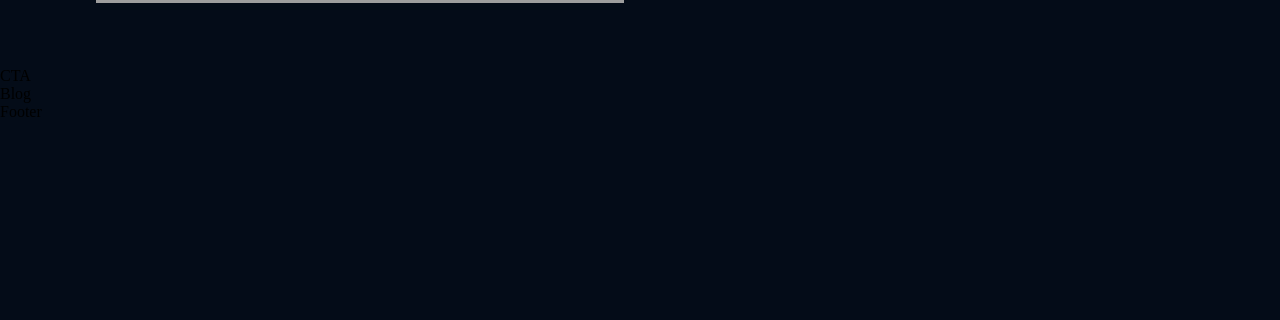
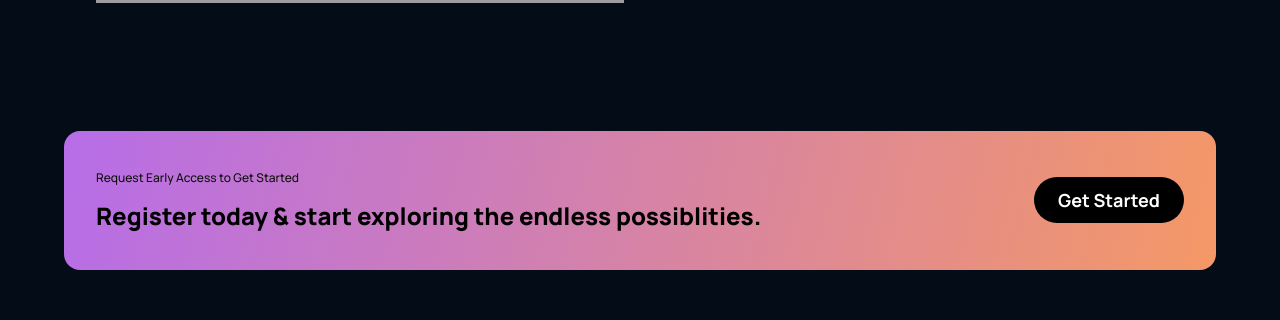
Before and after one commit to s1Develop/gpt3-s1dev, a React (Create React App) app in the folder my-app/: page / in a window 1280 px wide. Shown: the part 2697-3017 px from the top of the page. Before the commit the page ends 2818 px from the top, so only its background shows below. Built offline with nearby package versions, Linux system fonts and the light colour scheme; grey boxes are pictures that could not be loaded.

Commit message:
2:33:37 done till CTA

```diff
--- a/my-app/src/components/cta/CTA.jsx
+++ b/my-app/src/components/cta/CTA.jsx
@@ -3,7 +3,20 @@
 
 const CTA = () => {
   return (
-    <div>CTA</div>
+    <div className='gpt3__cta'>
+      <div className='gpt3__cta-content'>
+        <p>
+        Request Early Access to Get Started
+        </p>
+        <h3>
+        Register today & start exploring the endless possiblities.
+        </h3>
+      </div>
+      <div className='gpt3__cta-btn'>
+        <button type='button'>Get Started</button>
+      </div>
+
+    </div>
   )
 }
 
--- a/my-app/src/components/cta/cta.css
+++ b/my-app/src/components/cta/cta.css
@@ -0,0 +1,76 @@
+.gpt3__cta {
+    display: flex;
+    justify-content: space-between;
+    align-items: center;
+    flex-direction: row;
+
+    padding: 2rem;
+    margin: 4rem;
+    border-radius: 1rem;
+    background: var(--gradient-bar);
+}
+
+.gpt3__cta-content p {
+    font-family: var(--font-family);
+    font-weight: 500;
+    font-size: 12px;
+    line-height: 30px;
+    color: #0E0E0E;
+}
+
+.gpt3__cta-content h3 {
+    font-family: var(--font-family);
+    font-weight: 800;
+    font-size: 24px;
+    line-height: 45px;
+    color: #000000;
+}
+
+.gpt3__cta-btn {
+    display: flex;
+    justify-content: center;
+    align-items: center;
+    margin-left: 2rem;
+}
+
+.gpt3__cta-btn button {
+    background: #000000;
+    color: #FFFFFF;
+    border-radius: 40px;
+    font-family: var(--font-family);
+    font-weight: bold;
+    font-size: 18px;
+    line-height: 30px;
+    padding: 0.5rem 1rem;
+
+    border: none;
+    outline: none;
+    cursor: pointer;
+    min-width: 150px;
+}
+
+@media screen and (max-width: 650px) {
+    .gpt3__cta {
+        flex-direction: column;
+    }
+
+    .gpt3__cta-btn {
+        margin: 2rem 0 0;
+    }
+}
+
+@media screen and (max-width: 550px) {
+    .gpt3__cta {
+        margin: 4rem 2rem;
+    }
+
+    .gpt3__cta-content h3 {
+        font-size: 18px;
+        line-height: 32px;
+    }
+
+    .gpt3__cta-btn button {
+        font-size: 14px;
+        line-height: 28px;
+    }
+}
```
